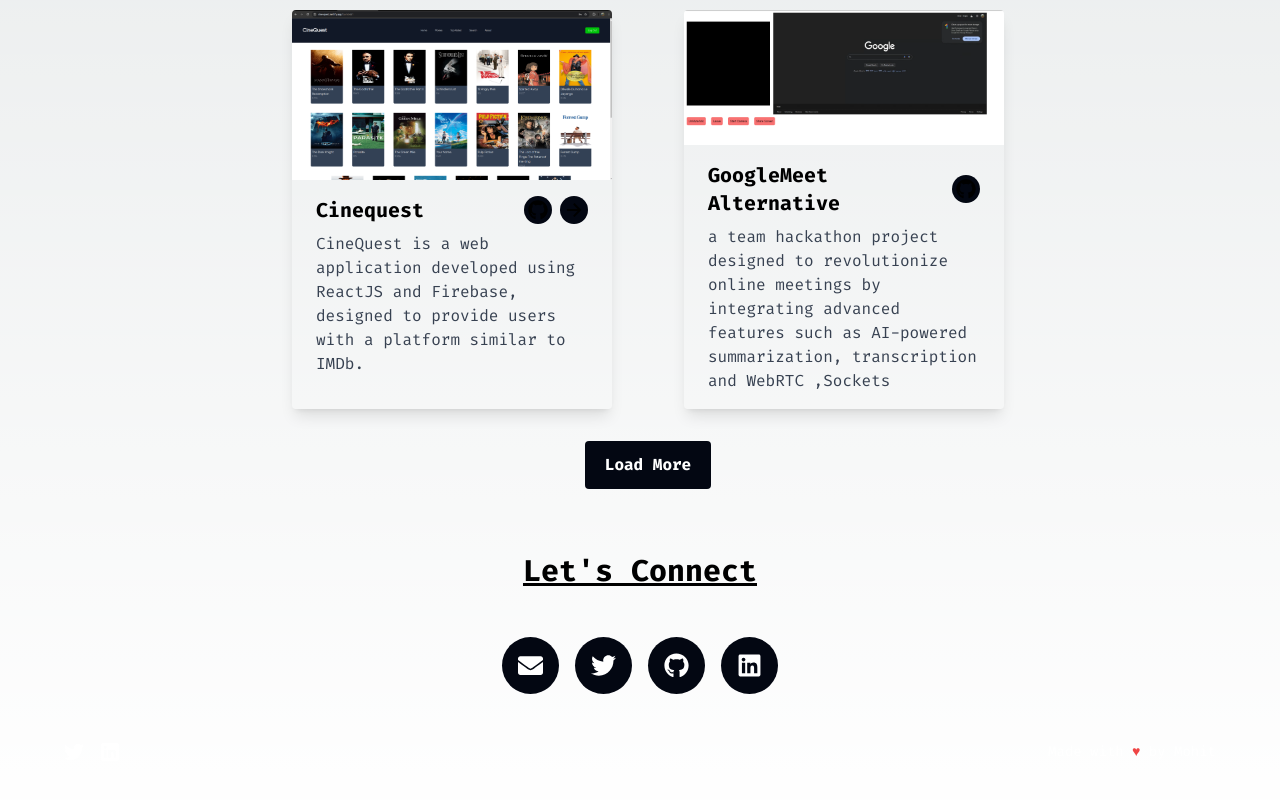
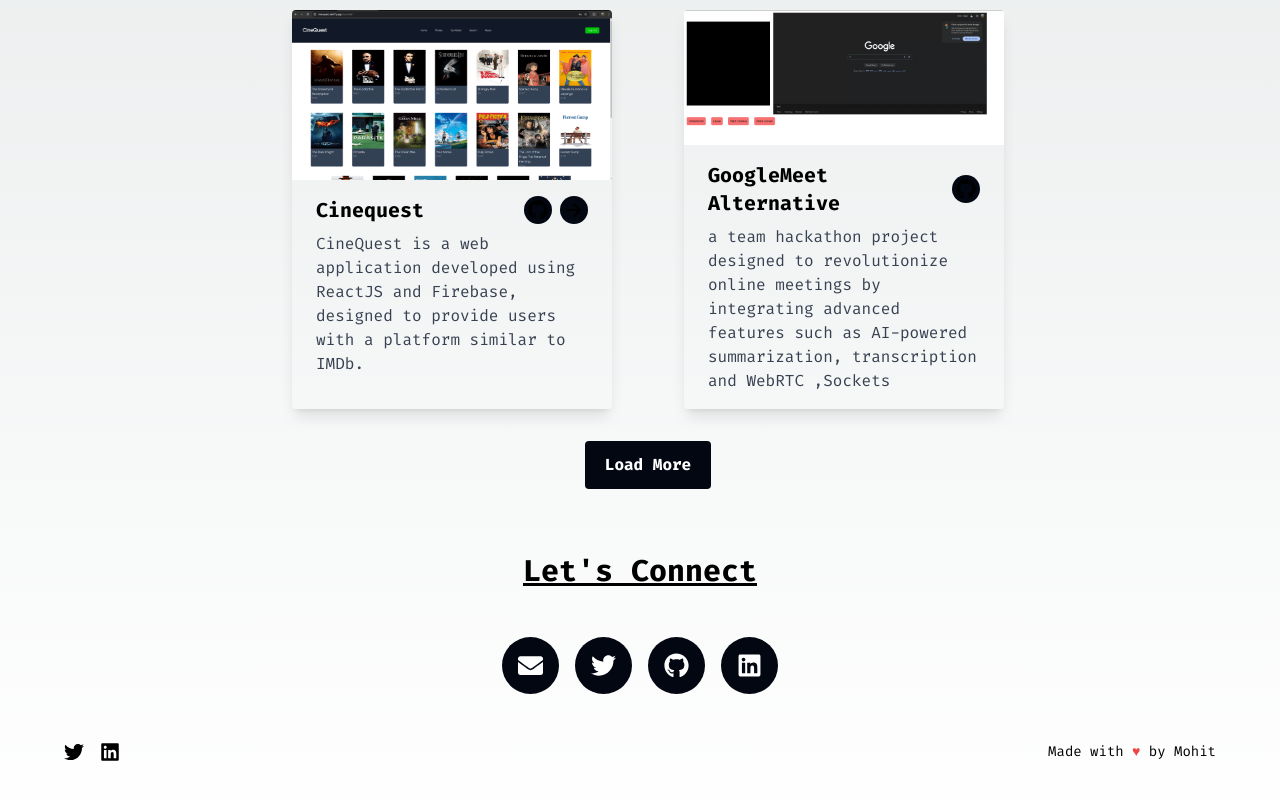
Before and after one commit to mohitvermax/personal-website, a Next.js app: page / in a window 1280 px wide. Shown: the part 1090-1890 px from the top of the page. Built offline with nearby package versions, Linux system fonts and the light colour scheme.

Commit message:
footer dark mode fixed

```diff
--- a/src/components/Footer.tsx
+++ b/src/components/Footer.tsx
@@ -3,7 +3,7 @@
 
 const Footer = () => {
   return (
-    <footer className='p-4 mt-8 w-full text-white flex justify-between items-center'>
+    <footer className='p-4 mt-8 w-full flex justify-between items-center'>
       <div className='flex space-x-4'>
         <a
           href='https://x.com/mohitvermaxx'
```
